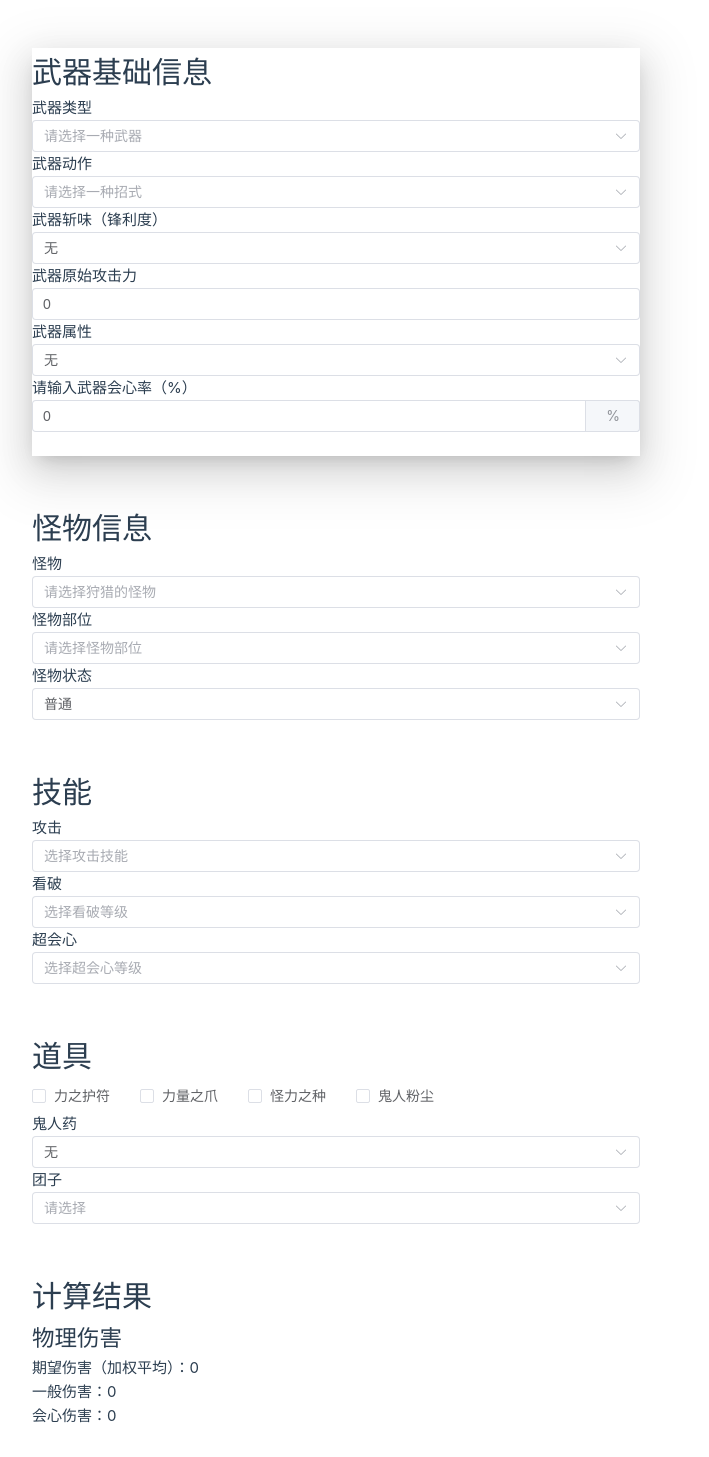
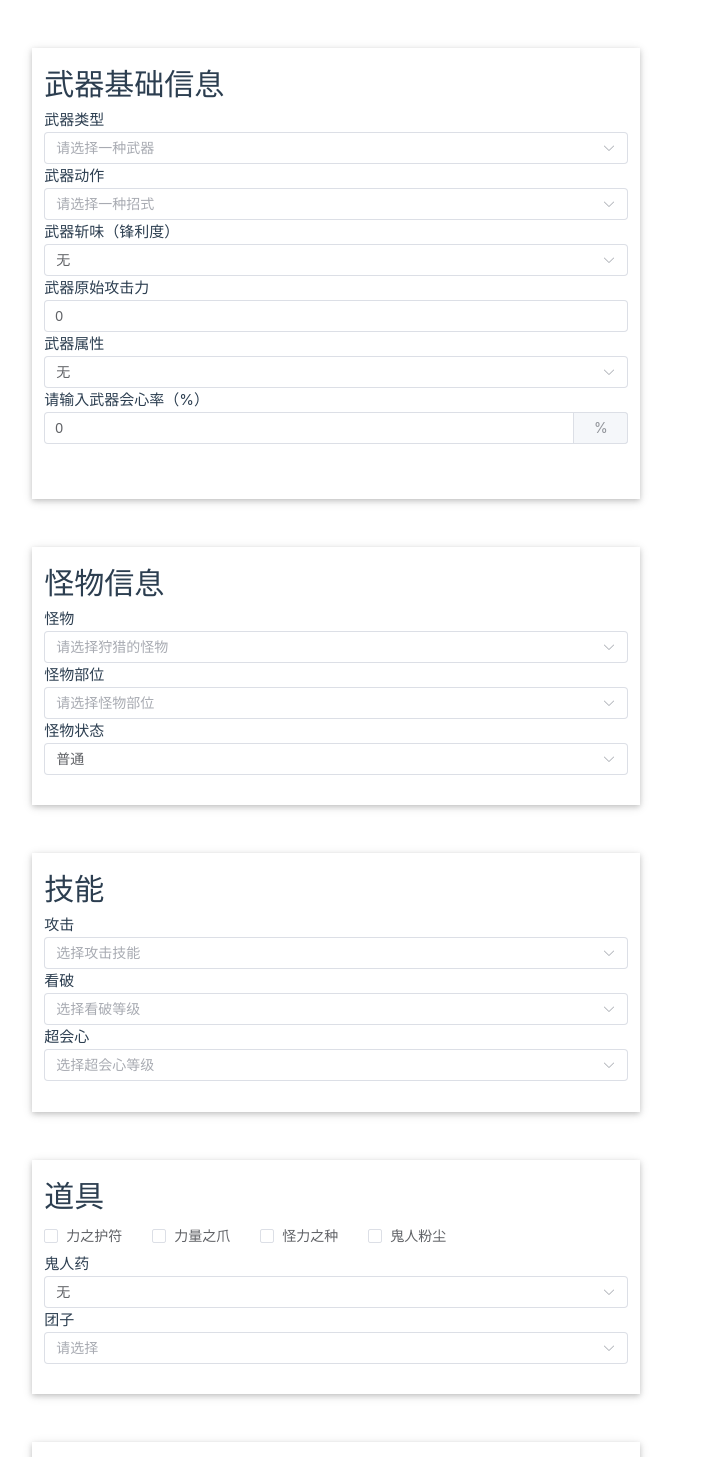
Before and after one commit to mason478/MHR-DmgCalculator, a Vue app: page / in a window 1280 px wide. Shown: the top 1457 px of the page, without its empty margins (0-709 px from the left). Built offline with nearby package versions, Linux system fonts and the light colour scheme.

Commit message:
add box shadow style

```diff
--- a/src/App.vue
+++ b/src/App.vue
@@ -6,5 +6,4 @@ import CalculationPanel from './components/CalculationPanel.vue'
   <div>
     <CalculationPanel />
   </div>
-  <!-- <CalculatorView /> -->
 </template>
--- a/src/assets/base.css
+++ b/src/assets/base.css
@@ -84,3 +84,10 @@ body {
   -webkit-font-smoothing: antialiased;
   -moz-osx-font-smoothing: grayscale;
 }
+
+.inline-flex {
+  box-shadow:
+    0 2px 5px 0 rgba(0, 0, 0, 0.16),
+    0 2px 10px 0 rgba(0, 0, 0, 0.12);
+  padding: 2% 2% 5% 2%;
+}
--- a/src/components/CalculationPanel.vue
+++ b/src/components/CalculationPanel.vue
@@ -64,7 +64,7 @@ function onCalculate() {
   <br /><br />
   <ItemsPanel @items="(items) => (itemsP = items)" />
   <br /><br />
-  <div>
+  <div class="inline-flex">
     <h1>计算结果</h1>
     <div>
       <h2>物理伤害</h2>
@@ -91,3 +91,5 @@ function onCalculate() {
   </div>
   <br /><br />
 </template>
+
+<style></style>
--- a/src/components/ItemsPanel.vue
+++ b/src/components/ItemsPanel.vue
@@ -26,7 +26,7 @@ function onSelect(itemId: number) {
 </script>
 
 <template>
-  <div>
+  <div class="inline-flex">
     <h1>道具</h1>
     <form id="items">
       <el-checkbox v-model="hasPowerCharm" @change="onSelect(ItemsData.PowerCharm.id)">{{
--- a/src/components/MonstersPanel.vue
+++ b/src/components/MonstersPanel.vue
@@ -26,7 +26,7 @@ function onSelect() {
 </script>
 
 <template>
-  <div>
+  <div class="inline-flex">
     <h1>怪物信息</h1>
     <form id="monsterForm">
       <label for="monster">怪物</label>
--- a/src/components/SkillsPanel.vue
+++ b/src/components/SkillsPanel.vue
@@ -48,7 +48,7 @@ function onSelect(skill: Skill) {
 </script>
 
 <template>
-  <div>
+  <div class="inline-flex">
     <h1>技能</h1>
     <form id="skills">
       <label for="attackBoostLv">攻击</label>
--- a/src/components/WeaponPanel.vue
+++ b/src/components/WeaponPanel.vue
@@ -86,12 +86,7 @@ function onInputElementAttack() {
 </script>
 
 <template>
-  <div
-    class="inline-flex"
-    :style="{
-      boxShadow: `var(--el-box-shadow-dark)`
-    }"
-  >
+  <div class="inline-flex">
     <h1>武器基础信息</h1>
     <form id="weaponForm">
       <label for="weaponType">武器类型</label>
@@ -200,3 +195,12 @@ function onInputElementAttack() {
     </form>
   </div>
 </template>
+
+<style>
+/* .inline-flex { */
+/* box-shadow: */
+/* 0 2px 5px 0 rgba(0, 0, 0, 0.16), */
+/* 0 2px 10px 0 rgba(0, 0, 0, 0.12); */
+/* padding: 16px 24px; */
+/* } */
+</style>
```
